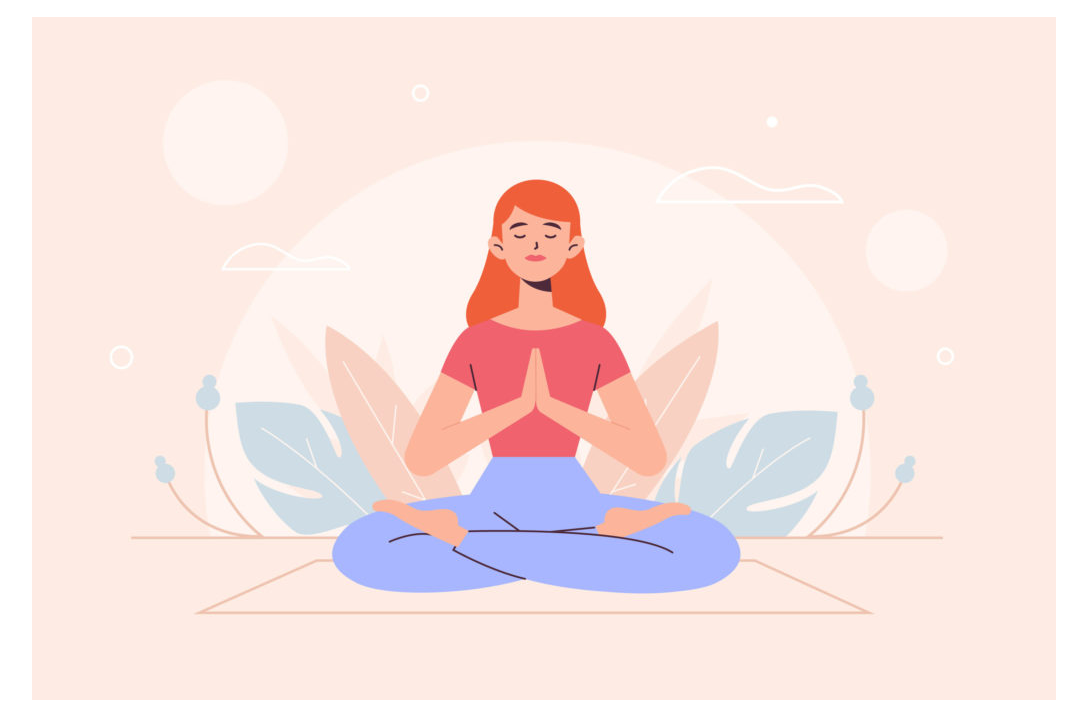
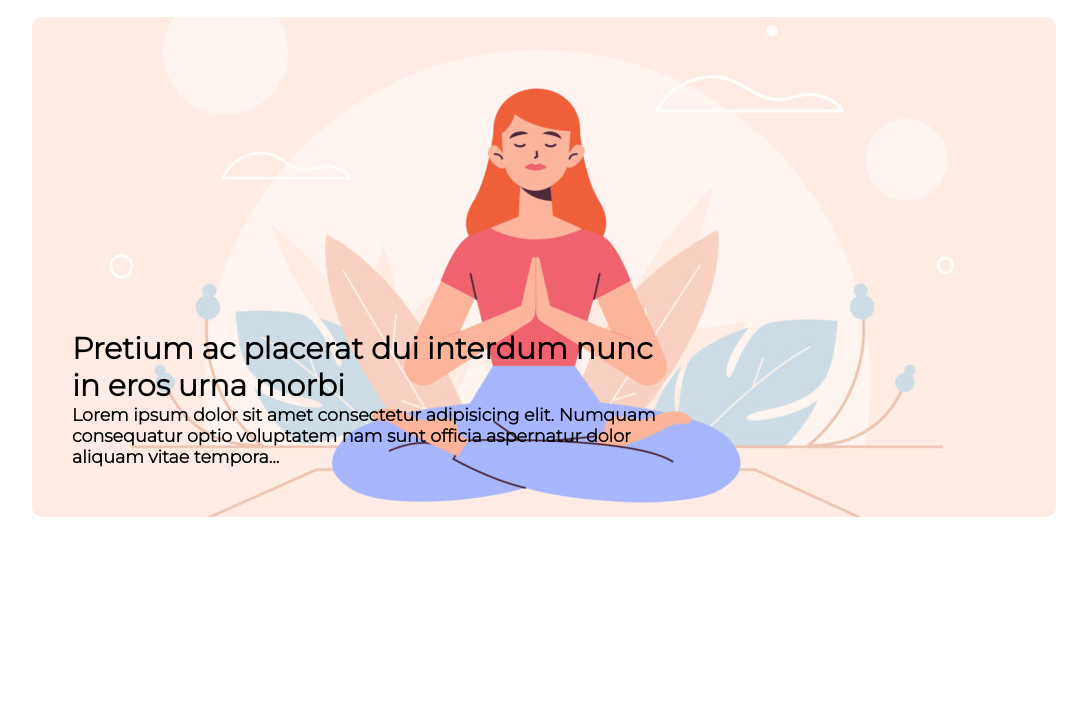
Before and after one commit to Ma-ko92/htmlcss-wp, a plain HTML site: page index.html in a window 1280 px wide. Shown: the part 88-800 px from the top of the page, without its empty margins (96-1183 px from the left). Drawn offline with Linux system fonts and the light colour scheme.

Commit message:
banner text inserito

```diff
--- a/css/style.css
+++ b/css/style.css
@@ -44,6 +44,30 @@ img{
 /* banner */
 .banner{
     height: 500px;
+    border-radius: 10px;
+    overflow: hidden;
+    position: relative;
+}
+.layover{
+    width: 100%;
+    height: 100%;
+    color: rgba(0, 0, 0, 1);
+    position: absolute;
+    top:0;
+    left:0;
+}
+.banner img{
+    object-fit: cover;
+    width: 100%;
+    height:100%;
+}
+.banner-text{
+    width:60%;
+    position: absolute;
+    bottom: 50px;
+    left: 40px;
+    font-size: 15px;
+    /* color: white; */
 }
 /* banner end */
 /* HEADER END */
--- a/index.html
+++ b/index.html
@@ -50,6 +50,11 @@
 
             <div class="banner">
                 <img class="main_banner" src="img/banner.jpg" alt="main_banner">
+                <div class="layover"></div>
+                <div class="banner-text">
+                    <h1>Pretium ac placerat dui interdum nunc in eros urna morbi</h1>
+                    <h3>Lorem ipsum dolor sit amet consectetur adipisicing elit. Numquam consequatur optio voluptatem nam sunt officia aspernatur dolor aliquam vitae tempora... </h3>
+                </div>
             </div>
         </header>
         <!-- HEADER END -->
```
